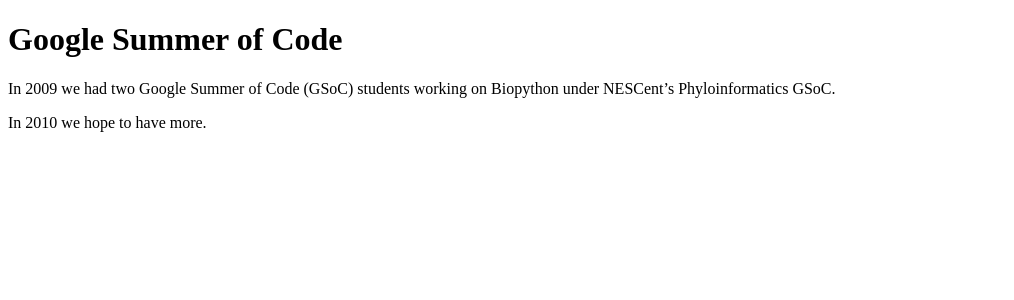
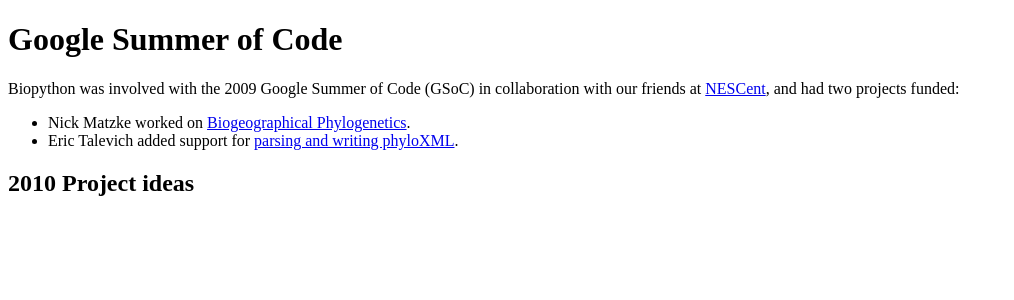
Before and after one commit to biopython/biopython.github.io, a Jekyll site: the page built from wiki/Google_Summer_of_Code.md, in a window 1280 px wide. Shown: the top 300 px of the page, without its empty margins (0-1014 px from the left). Built offline with Jekyll 4.4.1, drawn with Linux system fonts in a browser that asks for light colours.

Commit message:
Change to wiki page

```diff
--- a/wiki/Google_Summer_of_Code.md
+++ b/wiki/Google_Summer_of_Code.md
@@ -4,7 +4,15 @@ permalink: wiki/Google_Summer_of_Code
 layout: wiki
 ---
 
-In 2009 we had two Google Summer of Code (GSoC) students working on
-Biopython under NESCent's Phyloinformatics GSoC.
+Biopython was involved with the 2009 Google Summer of Code (GSoC) in
+collaboration with our friends at
+[NESCent](https://www.nescent.org/wg_phyloinformatics/Main_Page), and
+had two projects funded:
 
-In 2010 we hope to have more.
+-   Nick Matzke worked on [Biogeographical
+    Phylogenetics](https://www.nescent.org/wg_phyloinformatics/Phyloinformatics_Summer_of_Code_2009#Biogeographical_Phylogenetics_for_BioPython).
+-   Eric Talevich added support for [parsing and writing
+    phyloXML](https://www.nescent.org/wg_phyloinformatics/Phyloinformatics_Summer_of_Code_2009#Biopython_support_for_parsing_and_writing_phyloXML).
+
+2010 Project ideas
+------------------
```
Also changed, not shown: 1 other file.
